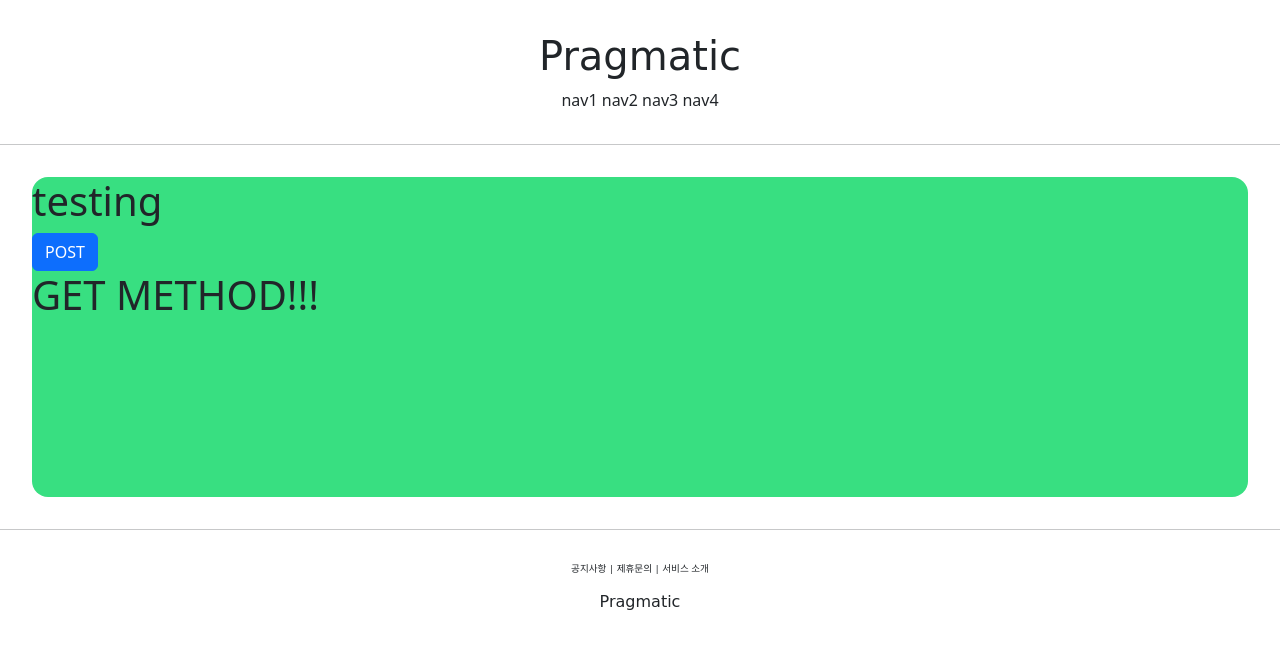
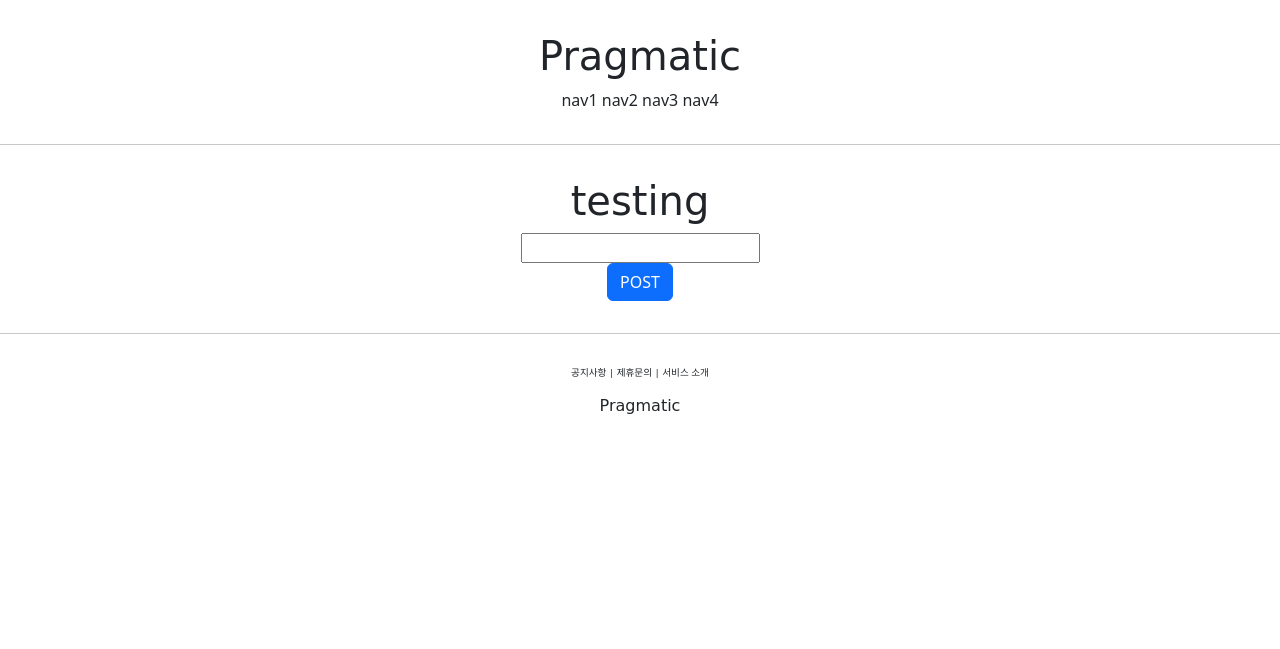
Before and after one commit to SeongHwan1101/Django_Pinterest, a Django app: page /account/hello_world/ in a window 1280 px wide. Shown: the top 649 px of the page. Run offline with Django 4.2, Linux system fonts and the light colour scheme.

Commit message:
Django course 17 commit

```diff
--- a/accountapp/templates/accountapp/hello_world.html
+++ b/accountapp/templates/accountapp/hello_world.html
@@ -2,19 +2,26 @@
 
 {% block content %}
 
- <div style="height: 20rem; background-color: #38df81; border-radius: 1rem; margin: 2rem;">
-    <h1>
+ <div style="border-radius: 1rem; margin: 2rem; text-align: center">
+    <h1 style="font-family: 'lobster', cursive;">
         testing
     </h1>
 
      <form action="/account/hello_world/" method="post">
          {% csrf_token %}
-         <input type="submit" class="btn btn-primary" value="POST">
+         <div>
+             <input type="text" name="hello_world_input">
+         </div>
+         <div>
+             <input type="submit" class="btn btn-primary" value="POST">
+         </div>
      </form>
 
+     {% if hello_world_output %}
      <h1>
-         {{text}}
+         {{ hello_world_output.text }}
      </h1>
+     {% endif %}
  </div>
 
 
--- a/accountapp/views.py
+++ b/accountapp/views.py
@@ -1,12 +1,20 @@
 from django.http import HttpResponse
 from django.shortcuts import render
+
+from accountapp.models import HelloWorld
+
 
 # Create your views here.
 
 
 def hello_world(request):
+    if request.method == 'POST':
+        temp = request.POST.get('hello_world_input')
 
-    if request.method == "POST":
-         return render(request, 'accountapp/hello_world.html', context={'text': 'POST METHOD!!!'})
+        new_hello_world = HelloWorld()
+        new_hello_world.text = temp
+        new_hello_world.save()
+
+        return render(request, 'accountapp/hello_world.html', context={'hello_world_output': new_hello_world})
     else:
         return render(request, 'accountapp/hello_world.html', context={'text': 'GET METHOD!!!'})
```
Also changed, not shown: db.sqlite3.
